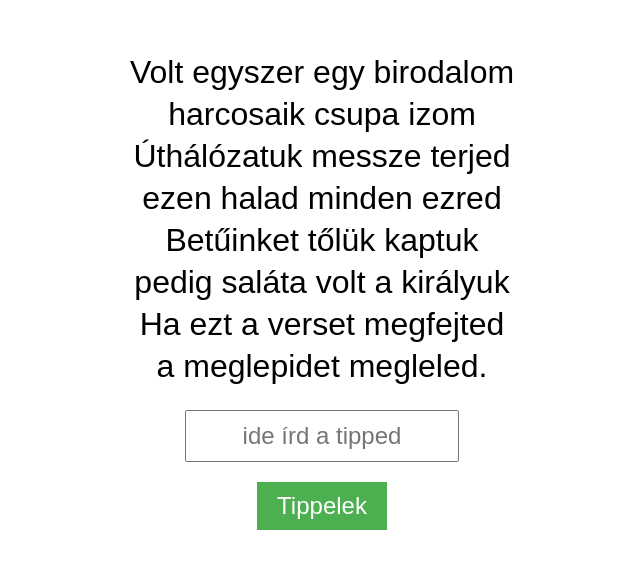
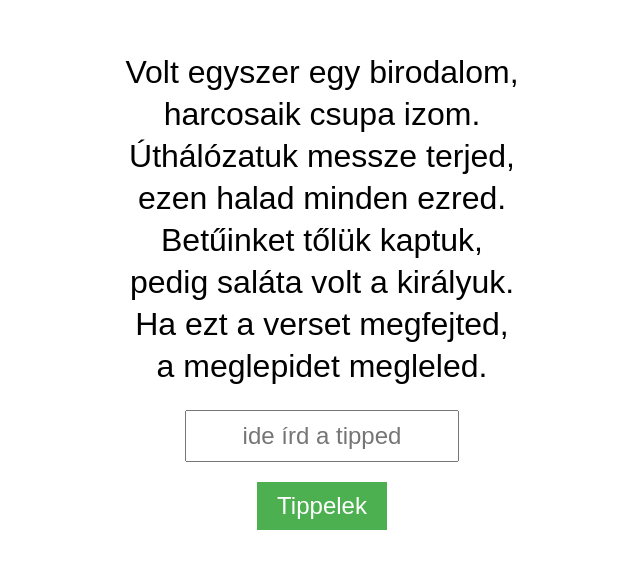
Before and after one commit to rejzi/TibiPresent, a plain HTML site: page index.html in a window 1280 px wide. Shown: the part 111-680 px from the top of the page, without its empty margins (318-958 px from the left). Drawn offline with Linux system fonts and the light colour scheme.

Commit message:
Update index.html

```diff
--- a/index.html
+++ b/index.html
@@ -3,7 +3,7 @@
 <head>
     <meta charset="UTF-8">
     <meta name="viewport" content="width=device-width, initial-scale=1.0">
-    <title>Guess What?</title>
+    <title>Apika ajcsi</title>
     <style>
         body {
             margin: 0;
@@ -47,13 +47,13 @@
 </head>
 <body>
     <div>
-        <p>Volt egyszer egy birodalom</p>
-        <p>harcosaik csupa izom</p>
-        <p>Úthálózatuk messze terjed</p>
-        <p>ezen halad minden ezred</p>
-        <p>Betűinket tőlük kaptuk</p>
-        <p>pedig saláta volt a királyuk</p>
-        <p>Ha ezt a verset megfejted</p>
+        <p>Volt egyszer egy birodalom,</p>
+        <p>harcosaik csupa izom.</p>
+        <p>Úthálózatuk messze terjed,</p>
+        <p>ezen halad minden ezred.</p>
+        <p>Betűinket tőlük kaptuk,</p>
+        <p>pedig saláta volt a királyuk.</p>
+        <p>Ha ezt a verset megfejted,</p>
         <p>a meglepidet megleled.</p>
         <p></p>
     </div>
```
